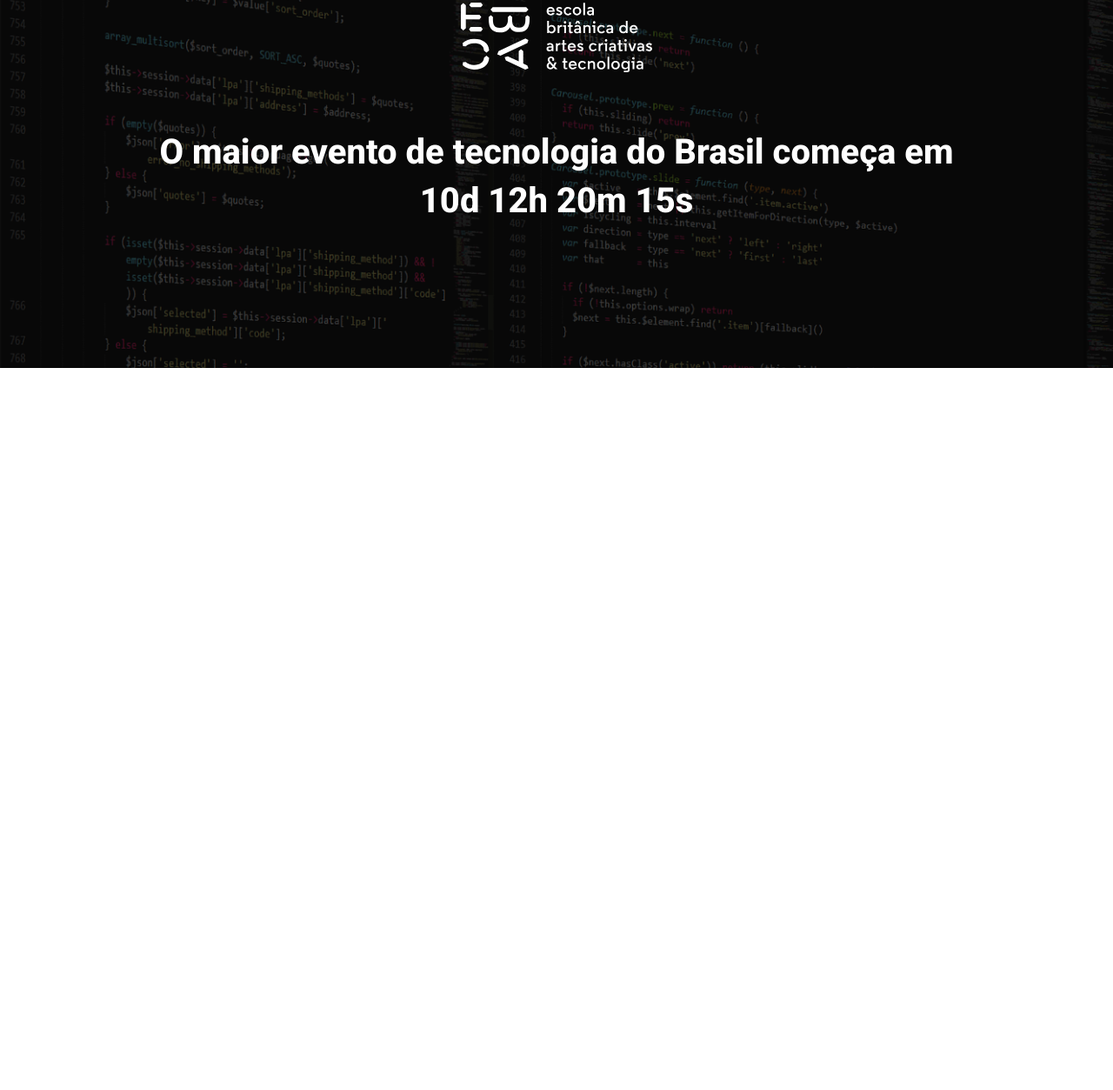
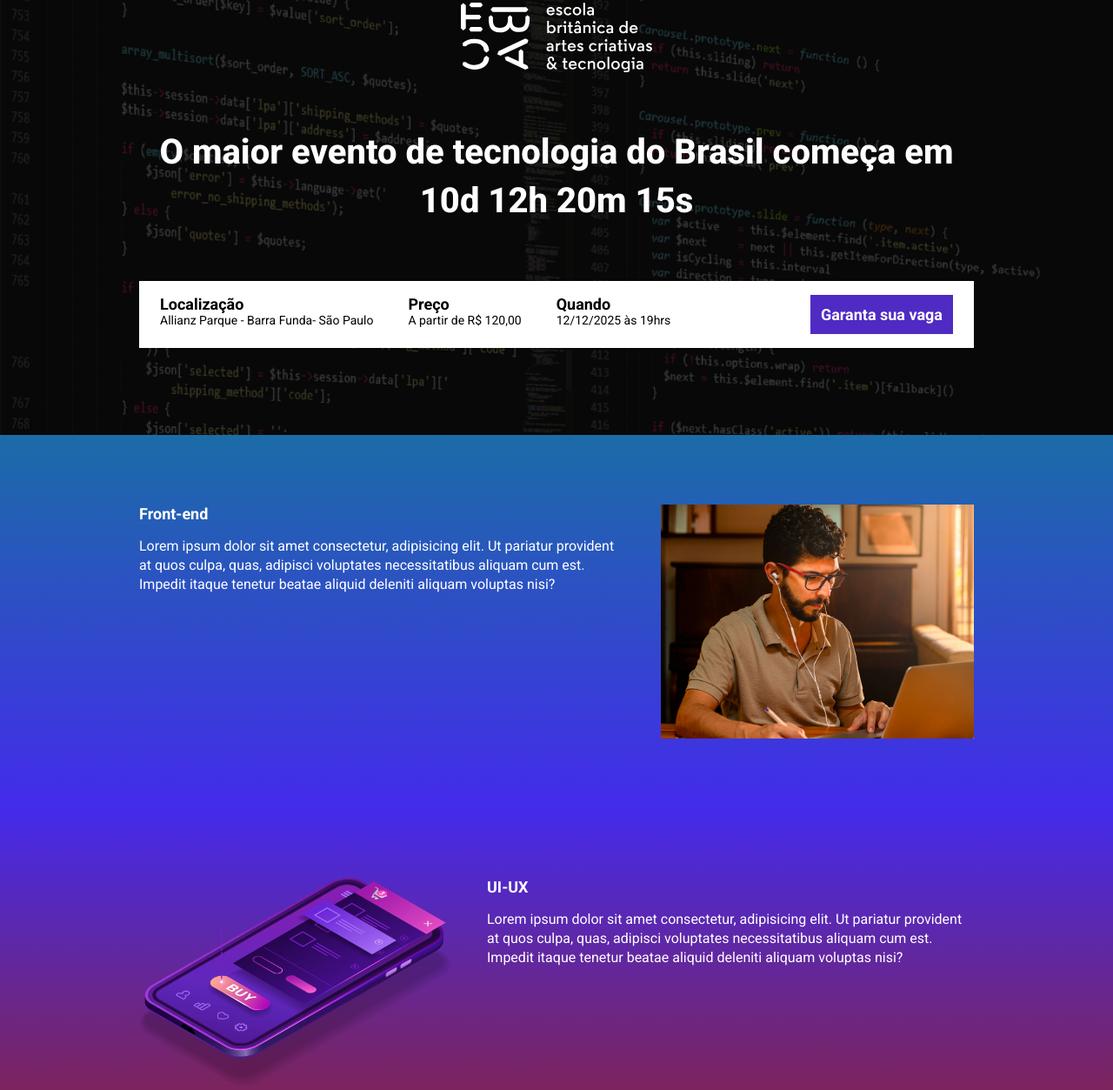
Before and after one commit to erickdarino/ebac_tech_talks, a website built with Parcel: page src/index.html in a window 1280 px wide. Shown: the part 61-1314 px from the top of the page at 87% size. Before the commit the page ends 800 px from the top, so only its background shows below. Built offline with nearby package versions, Linux system fonts and the light colour scheme.

Commit message:
criando seção de eventos

```diff
--- a/src/index.html
+++ b/src/index.html
@@ -8,14 +8,71 @@
     <link rel="preconnect" href="https://fonts.gstatic.com" crossorigin>
     <link href="https://fonts.googleapis.com/css2?family=Roboto:ital,wght@0,100..900;1,100..900&display=swap" rel="stylesheet">
     <link rel="stylesheet" href="styles/main.scss">
+    <link rel="stylesheet" href="https://unpkg.com/aos@next/dist/aos.css" />
 </head>
 <body>
     <header class="hero">
         <div class="container">
             <img class="hero__logo" src="images/ebac_logo.svg" alt="">
             <p class="hero__text">O maior evento de tecnologia do Brasil começa em 10d 12h 20m 15s</p>
+            <div class="infos-bar">
+                <ul class="infos-bar__infos">
+                    <li class="infos-bar__infos__item">
+                        <b>Localização</b>
+                        Allianz Parque - Barra Funda- São Paulo
+                    </li>
+                    <li class="infos-bar__infos__item">
+                        <b>Preço</b>
+                        A partir de R$ 120,00
+                    </li>
+                    <li class="infos-bar__infos__item">
+                        <b>Quando</b>
+                        12/12/2025 às 19hrs
+                    </li>
+                </ul>
+                <a href="#" class="button button--primary">
+                    Garanta sua vaga
+                </a>
+            </div>
         </div>
     </header>
+    <section class="event event--frontend" >
+        <div class="container" data-aos="fade-right">
+            <div class="event__details">
+                <h2 class="event__details__tittle">Front-end</h2>
+                <p class="event__details__description">Lorem ipsum dolor sit amet consectetur, adipisicing elit. Ut pariatur provident at quos culpa, quas, adipisci voluptates necessitatibus aliquam cum est. Impedit itaque tenetur beatae aliquid deleniti aliquam voluptas nisi?</p>
+            </div>
+            <img class="event__image" src="images/frontend.png" alt="Front-end">
+        </div>
+    </section>
+    <section class="event event--ui-ux event--image-left">
+        <div class="container" data-aos="fade-left">
+            <div class="event__details">
+                <h2 class="event__details__tittle">UI-UX</h2>
+                <p class="event__details__description">Lorem ipsum dolor sit amet consectetur, adipisicing elit. Ut pariatur provident at quos culpa, quas, adipisci voluptates necessitatibus aliquam cum est. Impedit itaque tenetur beatae aliquid deleniti aliquam voluptas nisi?</p>
+            </div>
+            <img class="event__image" src="images/ui-ux.png" alt="Ui-Ux">
+        </div>
+    </section>
+    <section class="event event--data-science">
+        <div class="container"data-aos="fade-right">
+            <div class="event__details">
+                <h2 class="event__details__tittle">Data Science</h2>
+                <p class="event__details__description">Lorem ipsum dolor sit amet consectetur, adipisicing elit. Ut pariatur provident at quos culpa, quas, adipisci voluptates necessitatibus aliquam cum est. Impedit itaque tenetur beatae aliquid deleniti aliquam voluptas nisi?</p>
+            </div>
+            <img class="event__image" src="images/data.png" alt="data-science">
+        </div>
+    </section>
+    <section class="event event--backend event--image-left">
+        <div class="container" data-aos="fade-left">
+            <div class="event__details">
+                <h2 class="event__details__tittle">Backend</h2>
+                <p class="event__details__description">Lorem ipsum dolor sit amet consectetur, adipisicing elit. Ut pariatur provident at quos culpa, quas, adipisci voluptates necessitatibus aliquam cum est. Impedit itaque tenetur beatae aliquid deleniti aliquam voluptas nisi?</p>
+            </div>
+            <img class="event__image" src="images/backend.png" alt="Back-end">
+        </div>
+    </section>
+    <script src="https://unpkg.com/aos@next/dist/aos.js"></script>
     <script src="scripts/main.js"></script>
 </body>
 </html>
--- a/src/scripts/main.js
+++ b/src/scripts/main.js
@@ -1 +1 @@
-console.log('Olá Mundo')
+AOS.init();
--- /dev/null
+++ b/src/styles/_event.scss
@@ -0,0 +1,59 @@
+@use 'variables';
+
+.event {
+
+    padding: 80px 0;
+
+    &--frontend{
+        background-image: linear-gradient(variables.$blue1, variables.$blue2);
+    }
+    &--ui-ux{
+        background-image: linear-gradient(variables.$blue2, variables.$pink);
+    }
+    &--data-science{
+        background-image: linear-gradient(variables.$pink, variables.$yellow);
+    }
+    &--backend{
+        background-image: linear-gradient(variables.$yellow, variables.$pink);
+    }
+
+    &--image-left{
+        .container{
+            flex-direction: row-reverse;
+        }
+    }
+
+    .container{
+        display: flex;
+        gap: 40px;
+    }
+    &__image {
+        max-width: 360px;
+    }
+    &__details {
+
+
+        &__tittle{
+            font-size: 18px;
+            font-weight: bold;
+            margin-bottom: 16px;
+        }
+        &__description {
+            line-height: 22px;
+        }
+    }
+    @media(max-width:640px){
+        .container{
+            display: block;
+        }
+
+        &__image{
+            width: 100%;
+        }
+
+        &__details{
+            margin-right: 0;
+            margin-bottom: 16px ;
+        }
+    }
+}
--- /dev/null
+++ b/src/styles/_variables.scss
@@ -0,0 +1,8 @@
+$textColor:#fff;
+$SecundaryTextColor: #000;
+$buttonColor: #4f2ac3;
+
+$blue1:#1b6ca7;
+$blue2:#442BEb;
+$pink: #89223b;
+$yellow:#9c791d;
--- /dev/null
+++ b/src/styles/components/_buttons.scss
@@ -0,0 +1,23 @@
+@use '../variables';
+
+.button{
+    padding: 12px;
+    font-size: 18px;
+    font-weight: bold;
+    text-decoration: none;
+    text-align: center;
+    white-space: nowrap;
+
+    &--primary{
+        color: variables.$textColor;
+        background-color: variables.$buttonColor;
+    }
+    @media(max-width:640px) {
+        display: block;
+        width: 100%;
+    }
+    @media(max-width:1024px) {
+        display: flex;
+        align-items: center;
+    }
+}
--- /dev/null
+++ b/src/styles/components/_infos_bar.scss
@@ -0,0 +1,41 @@
+@use '../variables';
+
+.infos-bar {
+    padding: 16px 24px;
+    background-color: variables.$textColor;
+    display: flex;
+    justify-content: space-between;
+
+
+    &__infos{
+        display: flex;
+        gap: 40px;
+
+        &__item {
+            font-size: 14px;
+            color: variables.$SecundaryTextColor;
+
+            b {
+                color: variables.$SecundaryTextColor;
+                font-size: 18px;
+                display: block;
+            }
+        }
+    }
+    @media(max-width:640px){
+        display: block;
+
+        &__infos {
+            display: block;
+
+            &__item {
+                margin-bottom: 24px;
+            }
+        }
+    }
+    @media(max-width:1024px){
+        &__infos{
+            gap: 16px;
+        }
+    }
+}
--- a/src/styles/main.scss
+++ b/src/styles/main.scss
@@ -1,11 +1,16 @@
 @use 'hero';
+@use 'components/infos_bar';
+@use 'components/buttons';
+@use 'event';
+@use 'variables';
 
 *{
     margin: 0;
     padding: 0;
     box-sizing: border-box;
     font-family: "Roboto", sans-serif;
-    color: #fff;
+    color: variables.$textColor;
+    list-style: none;
 }
 .container{
     max-width: 960px;
```
